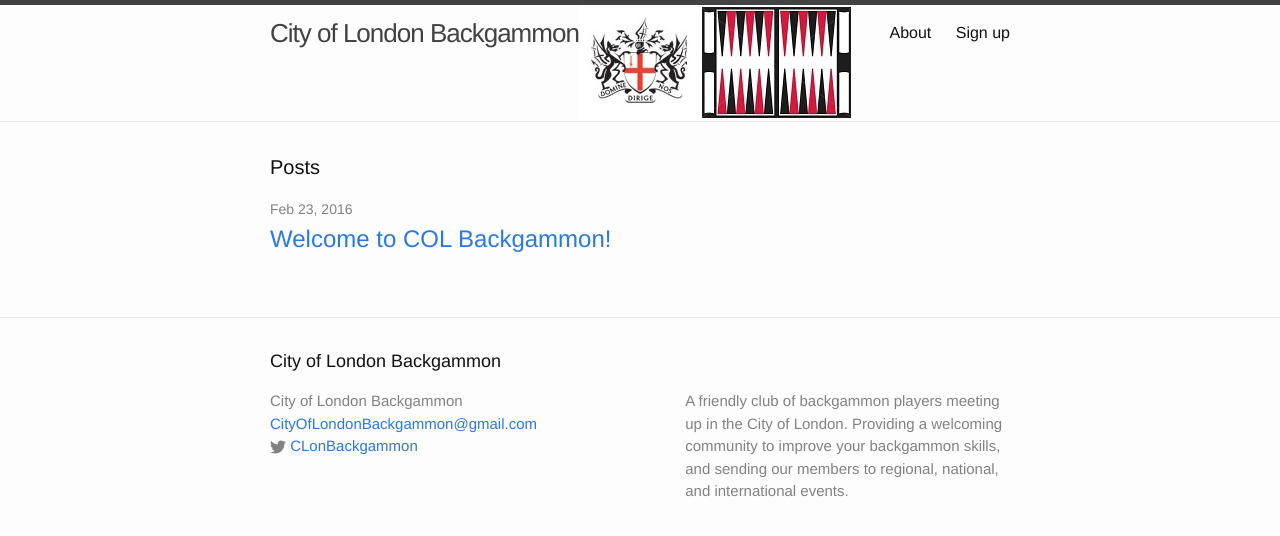
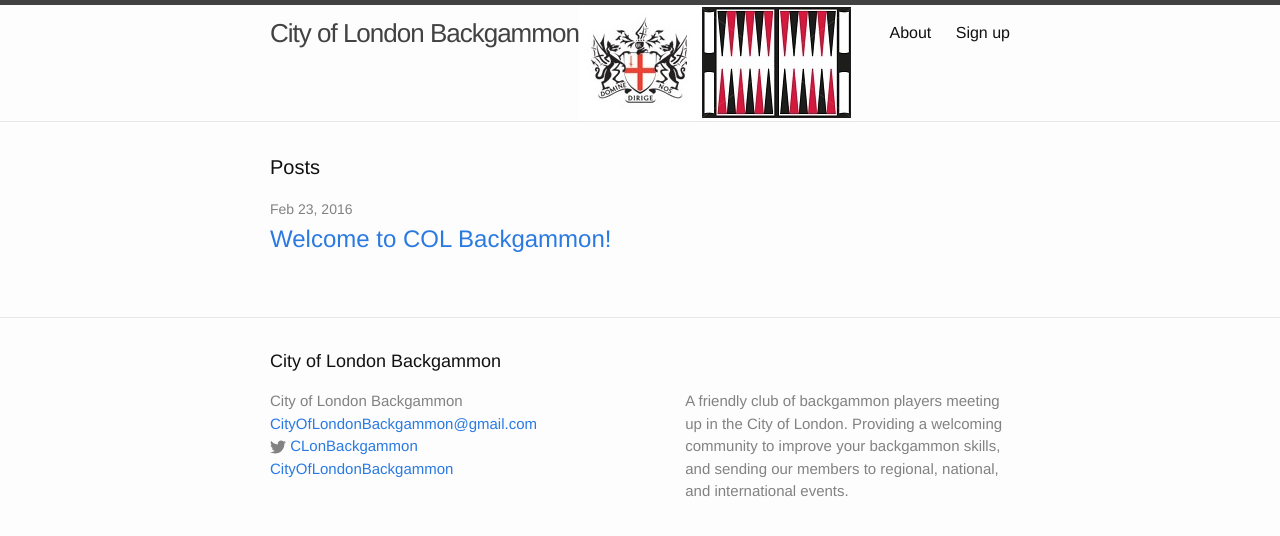
Before and after one commit to adamdiy/CityOfLondonBackgammon, a Jekyll site: the page built from index.html, in a window 1280 px wide. Shown: the top 536 px of the page. Built offline with Jekyll 4.4.1, drawn with Linux system fonts in a browser that asks for light colours.

Commit message:
facebook link

```diff
--- a/_includes/footer.html
+++ b/_includes/footer.html
@@ -22,6 +22,15 @@
                 </a>
             </li>
             {% endif %}
+
+            <li>
+
+                <a href="https://www.facebook.com/CityOfLondonBackgammon">
+                    <i class="svg-icon facebook"></i>
+                    <span class="username">CityOfLondonBackgammon</span>
+                </a>
+            </li>
+
         </ul>
       </div>
 
```
